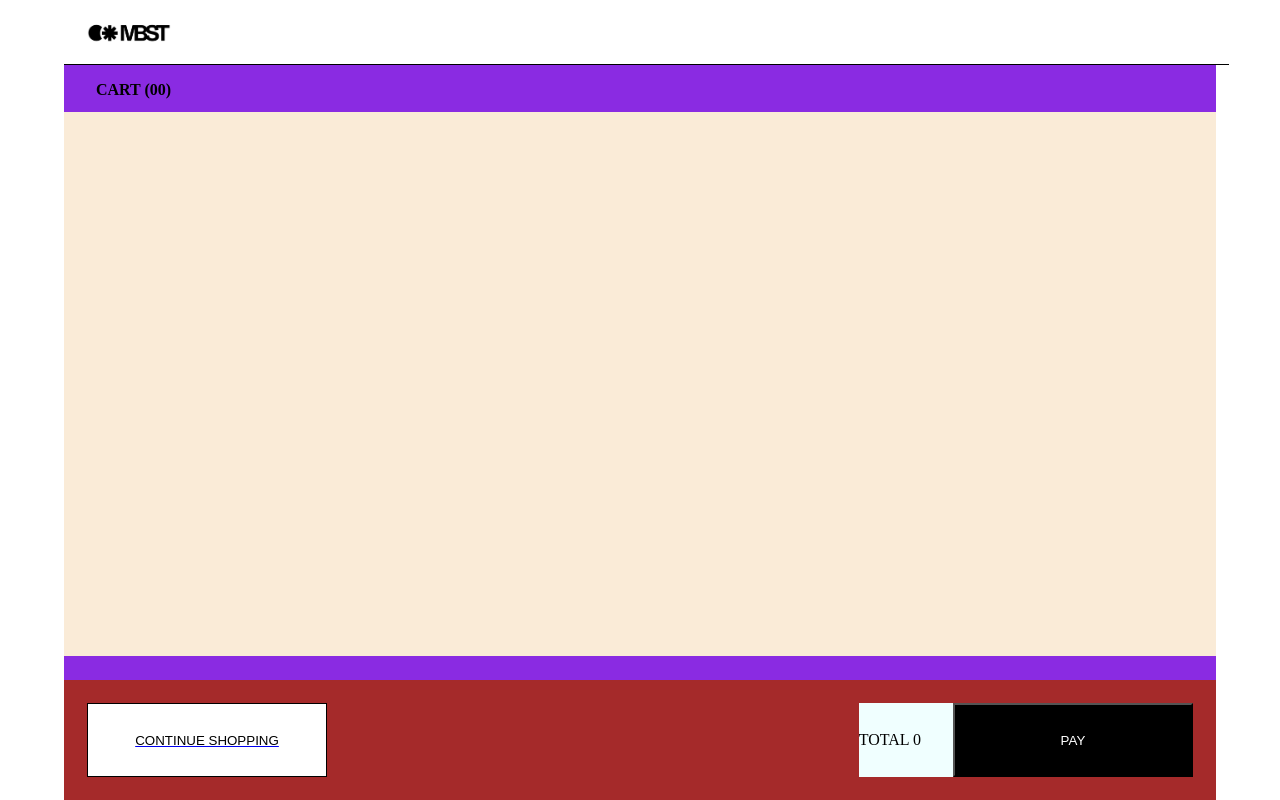
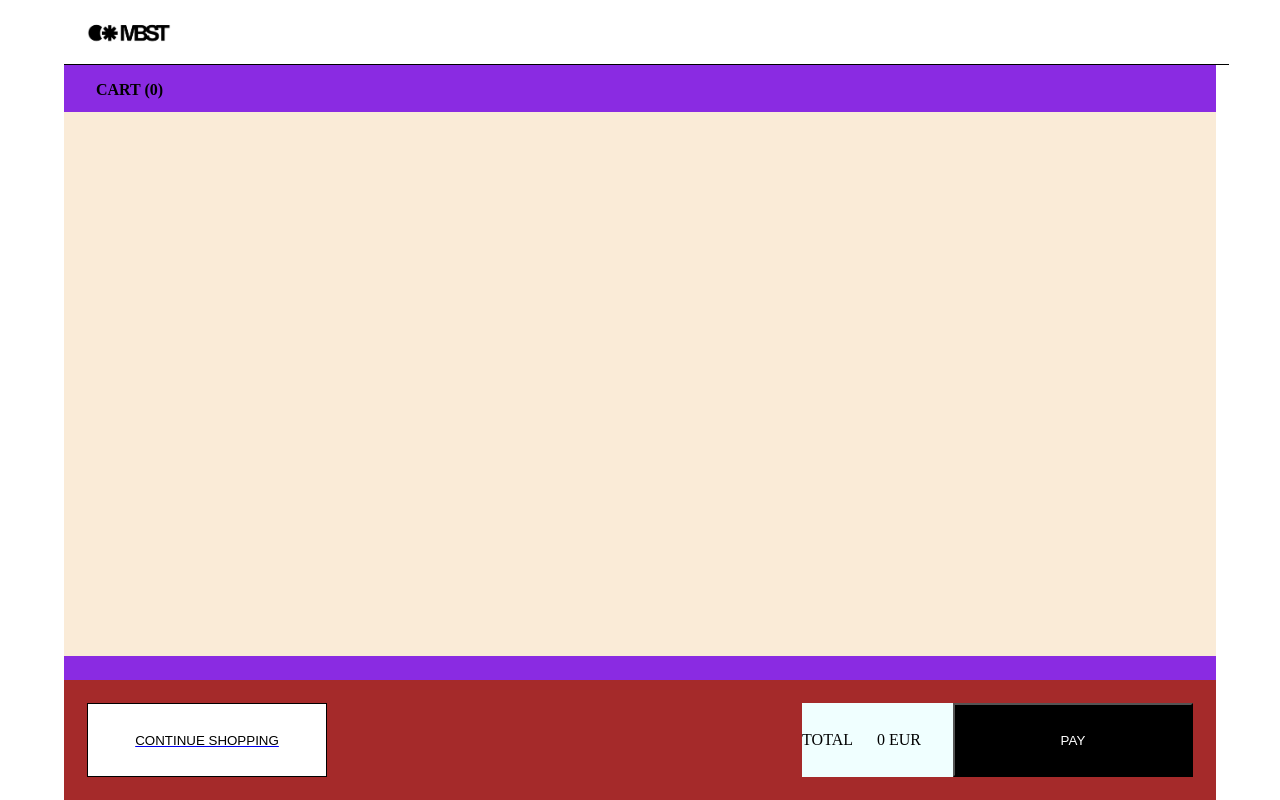
Before and after one commit to carlosdanieltc/zara-challenge, a React (Vite) app: page /cart in a window 1280 px wide. Built offline with nearby package versions, Linux system fonts and the light colour scheme.

Commit message:
Cart component

```diff
--- a/src/components/Cart/Cart.jsx
+++ b/src/components/Cart/Cart.jsx
@@ -1,21 +1,36 @@
-import React from 'react';
-import React, { useState } from 'react';
+
+import React, { useEffect, useState } from 'react';
 import styles from './Cart.module.css'
+import { useCart } from '../../context/CartContext'
+import { Link } from 'react-router-dom';
 
-const Cart = () => {
-    const [cartItems, setCartItems] = useState([]);
+export const Cart = () => {
+    const { getItemCount, getTotal } = useCart();
 
-    const addToCart = (phone) => {
-        setCartItems((prevItems) => [...prevItems, phone]);
-    };
-
-    const getTotal = () => {
-        return cartItems.reduce((total, item) => total + item.price, 0);
-    };
+    useEffect(() => {
+        getItemCount();
+    }, [getItemCount]);
 
     return (
         <div className={styles.cartContainer}>
+            <div className={styles.cartItemsContainer}>
+                <h2 className={styles.cartItems}>CART ({getItemCount()})</h2>
+                <div className={styles.phoneCards}></div>
+            </div>
+            <div className={styles.cartOptions}>
+                <Link to="/">
+                    <div className={styles.backButtonContainer}>
+                        <button className={styles.backButton}>CONTINUE SHOPPING</button>
+                    </div>
+                </Link>
 
+                <div className={styles.payContainer}>
+                    <p>
+                        <span style={{ marginRight: '20px' }}>TOTAL</span> {getTotal()} EUR
+                    </p>
+                    <button className={styles.buttonPay}>PAY</button>
+                </div>
+            </div>
         </div>
     );
 };
--- a/src/components/Cart/Cart.module.css
+++ b/src/components/Cart/Cart.module.css
@@ -0,0 +1,71 @@
+.cartContainer{
+    height: 100vh;
+    display: flex;
+    flex-direction: column;
+    background-color: aquamarine;
+    box-sizing: border-box;
+}
+
+html, body{
+    margin: 0;
+    padding: 0;
+}
+
+.cartItemsContainer{
+    background-color: blueviolet;
+    height: 85%;
+}
+
+.cartItems{
+    z-index: 25;
+    margin-top: 7%;
+    margin-left: 2rem;
+    font-size: 1rem;
+}
+
+.phoneCards{
+    background-color: antiquewhite;
+    width: 100%;
+    height: 80%;
+    padding: 3%;
+    box-sizing: border-box;
+}
+
+.cartOptions{
+    background-color: brown;
+    height: 15%;
+    display: flex;
+    justify-content: space-between;
+    padding: 2%;
+    box-sizing: border-box;
+}
+
+.backButtonContainer{
+    display: flex;
+    background-color: burlywood;
+    height: 100%;
+    width: 15rem;
+}
+
+.backButton{
+    width: 15rem;
+    border: 1px solid black;
+    background-color: white;
+    cursor: pointer;
+}
+
+.payContainer{
+    background-color: azure ;
+    display: flex;
+    justify-content: space-between;
+    align-items: center;
+}
+
+.buttonPay{
+    width: 15rem;
+    margin-left: 2rem;
+    color: white;
+    background-color: black;
+    height: 100%;
+    cursor: pointer;
+}
--- a/src/components/NavBar/NavBar.jsx
+++ b/src/components/NavBar/NavBar.jsx
@@ -1,25 +1,27 @@
 import React, { useState, useEffect } from 'react';
 import { Link, useLocation } from 'react-router-dom';
+import { useCart } from '../../context/CartContext'
 import './NavBar.css';
 
 const NavBar = () => {
   const [cartCount, setCartCount] = useState(0);
   const location = useLocation(); // Obtener la ruta actual
+  const { getItemCount } = useCart();
 
   // Cargar cantidad de productos del carrito desde localStorage al iniciar
-  useEffect(() => {
-    const cart = JSON.parse(localStorage.getItem('cart')) || []; // Obtener carrito desde localStorage
-    setCartCount(cart.length); // Establecer la cantidad de productos en el carrito
-  }, []); // Solo se ejecuta una vez al montar el componente
+  // useEffect(() => {
+  //   const cart = JSON.parse(localStorage.getItem('cart')) || []; // Obtener carrito desde localStorage
+  //   setCartCount(cart.length); // Establecer la cantidad de productos en el carrito
+  // }, []); // Solo se ejecuta una vez al montar el componente
 
-  // Función para actualizar el carrito
-  const updateCartCount = (newCart) => {
-    localStorage.setItem('cart', JSON.stringify(newCart)); // Guardar el carrito en localStorage
-    setCartCount(newCart.length); // Actualizar el estado de cartCount
-  };
+  // // Función para actualizar el carrito
+  // const updateCartCount = (newCart) => {
+  //   localStorage.setItem('cart', JSON.stringify(newCart)); // Guardar el carrito en localStorage
+  //   setCartCount(newCart.length); // Actualizar el estado de cartCount
+  // };
 
   return (
-     <nav className={`navbar ${location.pathname === '/cart' ? 'navbar-cart' : ''}`}>
+    <nav className={`navbar ${location.pathname === '/cart' ? 'navbar-cart' : ''}`}>
       <Link to="/" className="logo-container">
         <img className='logo' src="../../src/assets/logo.png" alt="logo" />
       </Link>
@@ -27,7 +29,7 @@ const NavBar = () => {
       {location.pathname !== '/cart' && (
         <Link to="/cart" className='shopping-cart-container'>
           <img className='shopping-cart' src="../../src/assets/shopping-cart-icon.webp" alt="Carrito" />
-          <span className="cart-count">{cartCount > 0 ? cartCount : 0}</span>
+          <span className="cart-count">{getItemCount()}</span>
         </Link>
       )}
     </nav>
--- a/src/views/CartView.jsx
+++ b/src/views/CartView.jsx
@@ -1,28 +1,37 @@
 import React from 'react';
 import './CartView.css'
+import Cart from '../components/Cart/Cart'
 import { Link } from 'react-router-dom';
 
 const CartView = () => {
   return (
-    <div className='cart-container'>
-        <div className='cart-items-container'>
-            <h2 className='cart-items'>CART (00)</h2>
-            <div className='phone-cards'></div>
-        </div>
-        <div className='cart-options'>
-            <Link to="/">
-            <div className='back-button-container'>
-                <button className='button-back'>CONTINUE SHOPPING</button>
-            </div>
-            </Link>
+    <>
+        <Cart>
 
-            <div className='pay-container'>
-                <p>TOTAL 0</p>
-                <button className='button-pay'>PAY</button>
-            </div>
-        </div>
-    </div>
+        </Cart>
+    </>
   );
 }
 
 export default CartView;
+
+
+
+    // <div className='cart-container'>
+    //     <div className='cart-items-container'>
+    //         <h2 className='cart-items'>CART (00)</h2>
+    //         <div className='phone-cards'></div>
+    //     </div>
+    //     <div className='cart-options'>
+    //         <Link to="/">
+    //         <div className='back-button-container'>
+    //             <button className='button-back'>CONTINUE SHOPPING</button>
+    //         </div>
+    //         </Link>
+
+    //         <div className='pay-container'>
+    //             <p>TOTAL 0</p>
+    //             <button className='button-pay'>PAY</button>
+    //         </div>
+    //     </div>
+    // </div>
```
